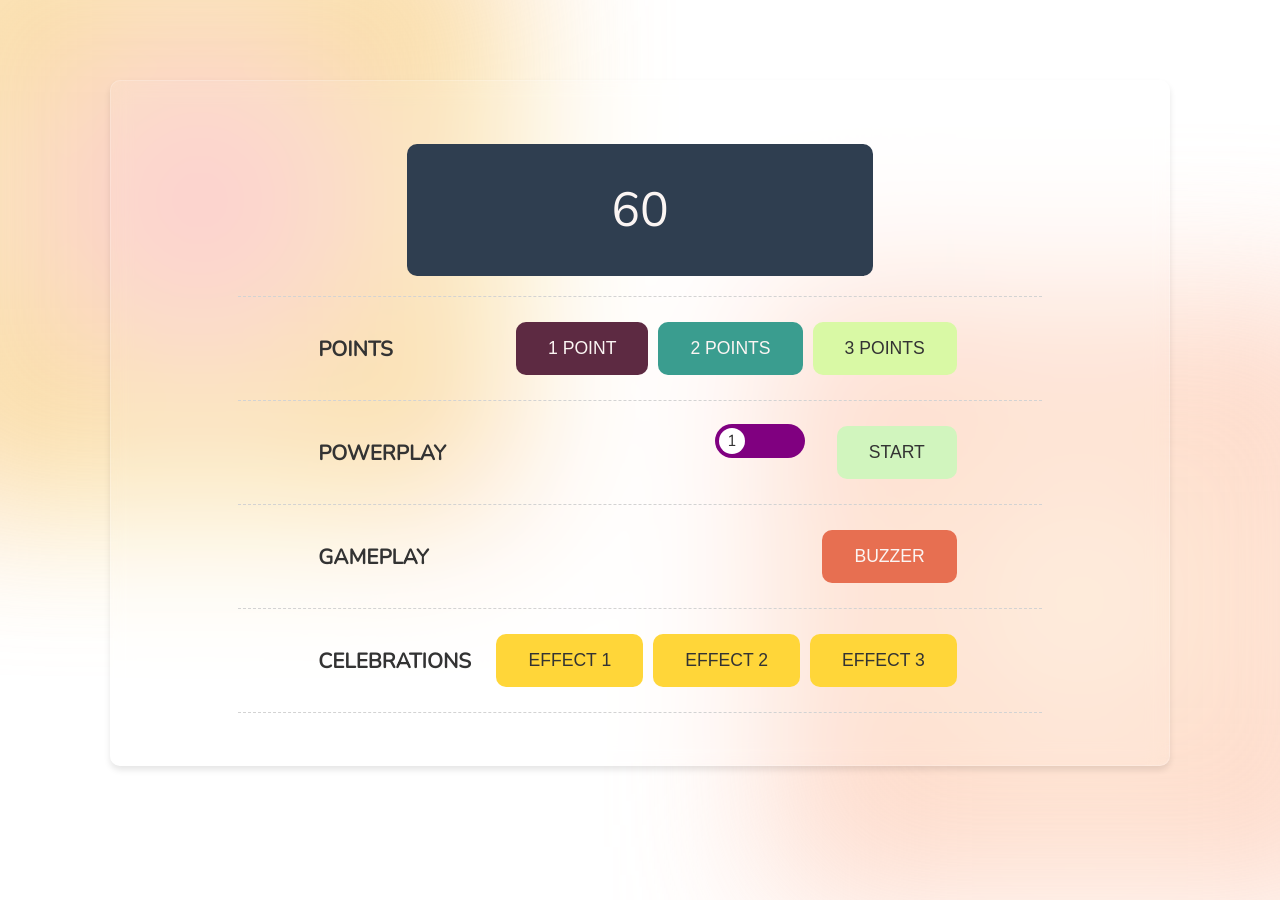
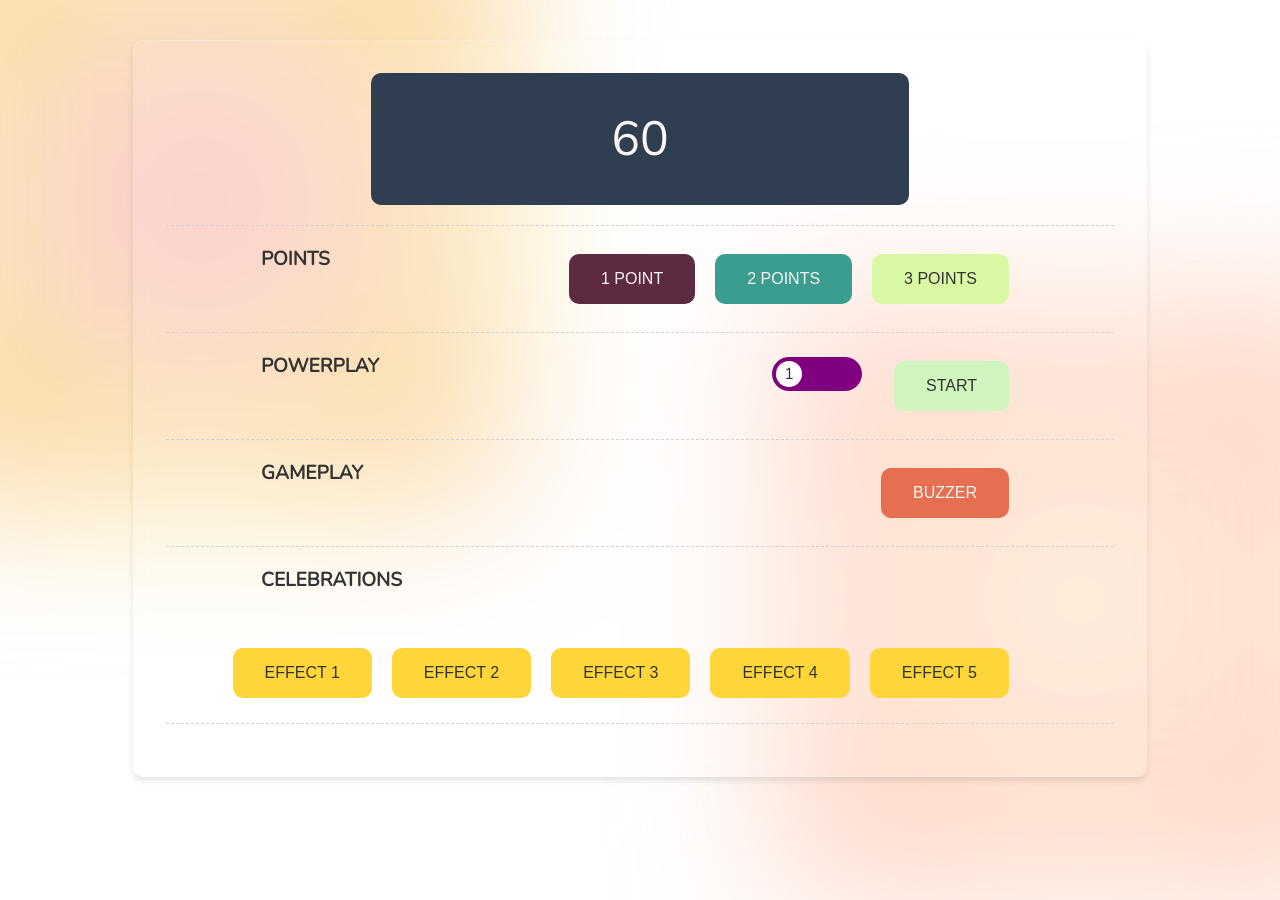
Before and after one commit to Makerspace-Ashoka/HoopGlow, a Nuxt app in the folder frontend/: page / in a window 1280 px wide. Shown: the top 900 px of the page. Built offline with nearby package versions, Linux system fonts and the light colour scheme.

Commit message:
Refactor css to fix spacing issues

```diff
--- a/frontend/app.vue
+++ b/frontend/app.vue
@@ -1,4 +1,5 @@
 <template>
+  <div class="container-wrapper">
   <div class="container">
     <div class="section status-monitor">
       <span class="section-title" id="status-monitor">Status Monitor</span>
@@ -36,9 +37,12 @@
         <button class="btn  btn-effect" @click="callWLED('1Effect')" :disabled="isPowerplayRunning">Effect 1</button>
         <button class="btn  btn-effect" @click="callWLED('2Effect')" :disabled="isPowerplayRunning">Effect 2</button>
         <button class="btn  btn-effect" @click="callWLED('3Effect')" :disabled="isPowerplayRunning">Effect 3</button>
+        <button class="btn  btn-effect" @click="callWLED('4Effect')" :disabled="isPowerplayRunning">Effect 4</button>
+        <button class="btn  btn-effect" @click="callWLED('5Effect')" :disabled="isPowerplayRunning">Effect 5</button>
       </div>
     </div>
   </div>
+</div>
 </template>
 
 <script setup>
@@ -147,26 +151,34 @@ watch(powerplayTimer, (newVal) => {
 </script>
 
 <style scoped>
+.container-wrapper {
+  display: flex;
+  justify-content: center;
+  align-items: center;
+  height: 100vh; /* Take full viewport height */
+}
+
 .container {
   background: rgba(255,255,255, 0.1);
   border-radius: 10px;
-  padding: 2rem;
-  box-shadow: 0 4px 6px rgba(0, 0, 0, 0.1);  /* Optional: Adds depth */
-    backdrop-filter: blur(10px);  /* Key to the glass effect */
-    border: 1px solid rgba(255, 255, 255, 0.2);  /* Slight border to define the container */
+  box-shadow: 0 4px 6px rgba(0, 0, 0, 0.1);
+  backdrop-filter: blur(10px);
+  border: 1px solid rgba(255, 255, 255, 0.2);
   display: flex;
   flex-direction: column;
   align-items: center;
+  max-height: 90vh;
   max-width: 90%;
-  margin: 10vh 8vw;
-  padding-top: 5%;
-  padding-left: 10%;
-  padding-right: 10%;
+  margin: auto;
+  overflow: auto;
+  padding: 2rem;
 }
 
 .section {
   display: flex;
-  justify-content: space-between;
+  flex-wrap: wrap;
+  justify-content: start;
+  gap: 10px;
   align-items: center;
   width: 100%;
   margin-bottom: 20px;
@@ -177,10 +189,11 @@ watch(powerplayTimer, (newVal) => {
 .section-title {
   font-weight: 700;
   flex: 1;
-  font-size: 1.3rem;
+  font-size: 1.2rem;
   padding-left: 10%;
   color: var(--text-color-dark);
   text-transform: uppercase;
+  margin-bottom: 2.5rem;
 }
 
 #status-monitor {
@@ -206,18 +219,20 @@ watch(powerplayTimer, (newVal) => {
 }
 
 .section-body {
-  padding-right: 10%
+  padding-right: 10%;
+  margin-left: auto;
 }
 
 .btn {
-  margin: 5px;
+  height: 50px;
+  margin: 5px 10px;
   padding: 1rem 2rem;
   border: none;
   cursor: pointer;
   transition: all 0.3s ease;
   text-transform: uppercase;
   border-radius: 10px;
-  font-size: 1.1rem;
+  font-size: 1rem;
 }
 
 .btn:hover {
@@ -230,6 +245,10 @@ watch(powerplayTimer, (newVal) => {
   color: var(--text-color-light);
   cursor: not-allowed;
   transform: none;
+}
+
+.btn:active {
+  border: 2px solid black;
 }
 
 .btn-1point {
@@ -339,6 +358,9 @@ input:checked + .slider:after {
     margin: 3px;
     padding: 8px 16px;
   }
+  .container {
+    max-width: 95%;
+  }
 }
 
 /* For tablet devices */
@@ -352,6 +374,7 @@ input:checked + .slider:after {
 @media (max-width: 480px) {
   .container {
       max-width: 100%;
+      padding: 1rem;
   }
 }
 </style>
```
